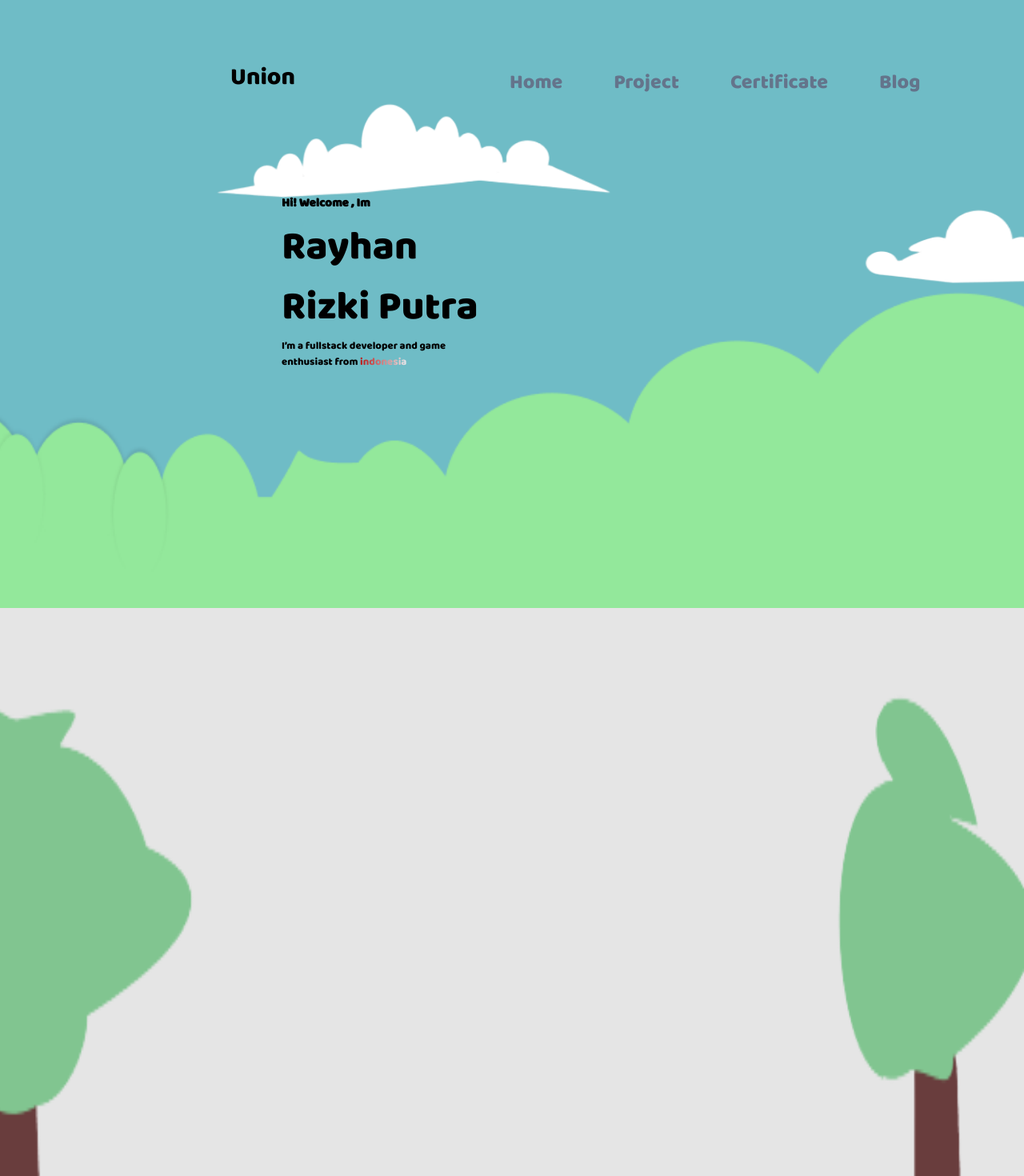
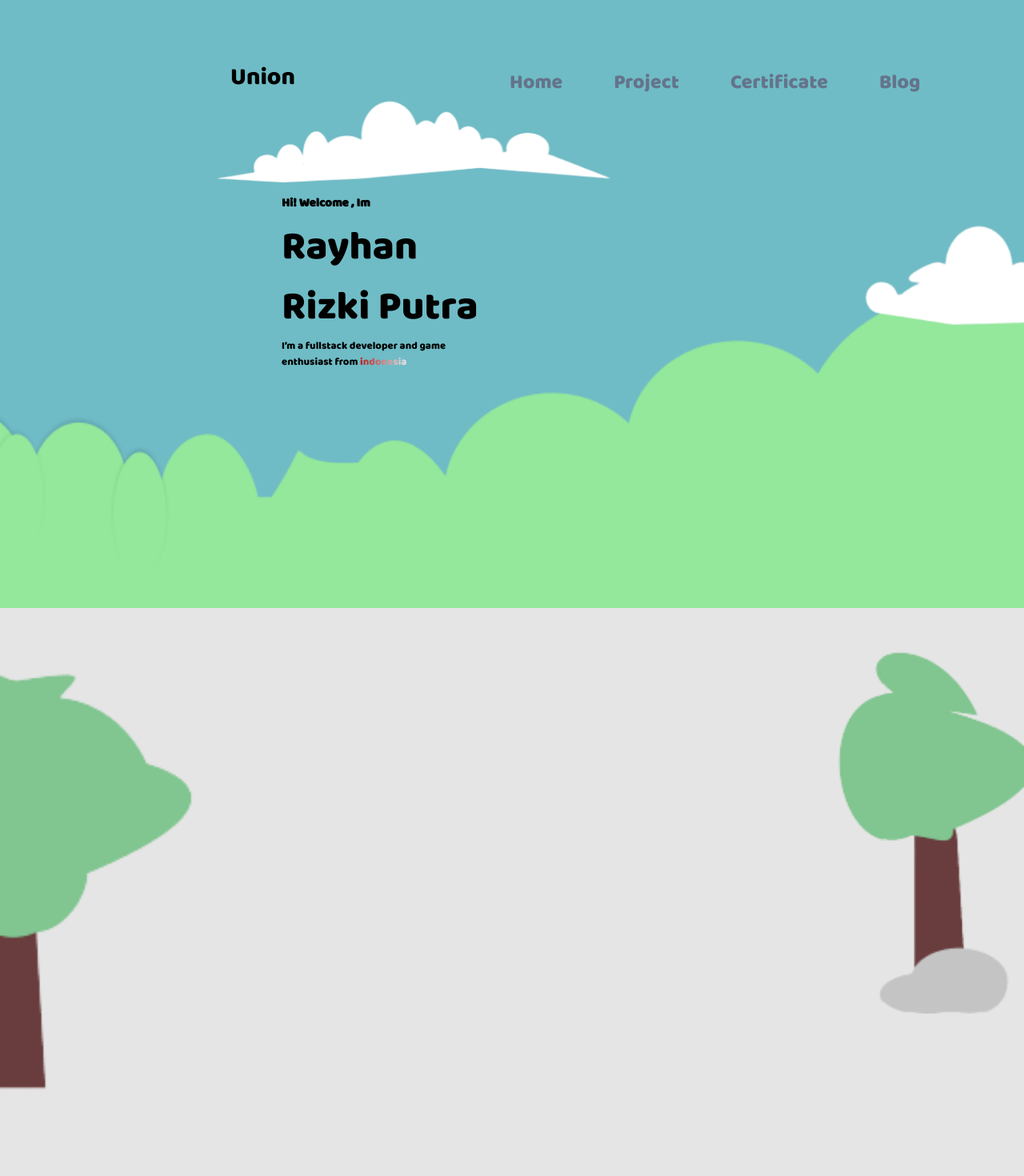
Before and after one commit to Rychhhh/cprof-han, a Next.js app: page / in a window 1280 px wide. Shown: the top 1470 px of the page at 80% size. Built offline with nearby package versions, Linux system fonts and the light colour scheme.

Commit message:
fix next image not work in netlify

```diff
--- a/components/Home/AboutMe.tsx
+++ b/components/Home/AboutMe.tsx
@@ -4,10 +4,10 @@ export default function AboutMe() {
   return (
     <div className=" bg-[url('/img/grass2.png')] overflow-hidden bg-bottom bg-cover bg-no-repeat h-[1400px] md:h-[1190px] font-baloo">
         <div className="pohon1 -ml-48 absolute overflow-hidden">
-            <Image src="/img/tree1.png" alt="tree1" width={478} height={1029}/>
+            <img src="/img/tree1.png" alt="tree1" width={478} height={1029}/>
         </div>
         <div className="pohon2 right-0 absolute overflow-x-hidden hidden md:block">
-            <Image src="/img/tree2.png" alt="tree2" width={468} height={1029}/>
+            <img src="/img/tree2.png" alt="tree2" width={468} height={1029}/>
         </div>
 
         <div className="container grid grid-cols-1 w-[75%] py-52 md:grid-cols-2 ">
@@ -33,7 +33,7 @@ export default function AboutMe() {
                 <h1 className="text-[20px] font-bold w-64 h-12 text-white pr-10 ">A Brief Introduction</h1>
                 <h3 className="w-[200px] text-[35px] h-[100px] font-bold text-white pt-5  md:w-[247px] md:h-[159px] md:text-[80px]">About Me</h3>
                 <div className="card-side absolute -left-9 -bottom-8" >
-                    <Image src="/img/card-side-bg.png" alt="cardbgside" width={200} height={200} />
+                    <img src="/img/card-side-bg.png" alt="cardbgside" width={200} height={200} />
                 </div>
             </div>
 
--- a/components/Home/Hero.tsx
+++ b/components/Home/Hero.tsx
@@ -8,10 +8,10 @@ export default function Hero() {
 
         <div className="w-full overflow-x-hidden">
           <div className={`animate_cloud absolute inset-y-0 my-[100px]`}>
-              <Image src="/img/awan1.png" alt="awan1" width={600} height={200}/>
+              <img src="/img/awan1.png" alt="awan1" width={600} height={200}/>
             </div>
             <div className={`animate_cloud1 absolute inset-y-0 my-52 `}>
-              <Image src="/img/awan2.png" alt="awan2" width={600} height={200}/>
+              <img src="/img/awan2.png" alt="awan2" width={600} height={200}/>
             </div>
         </div>
 
```
